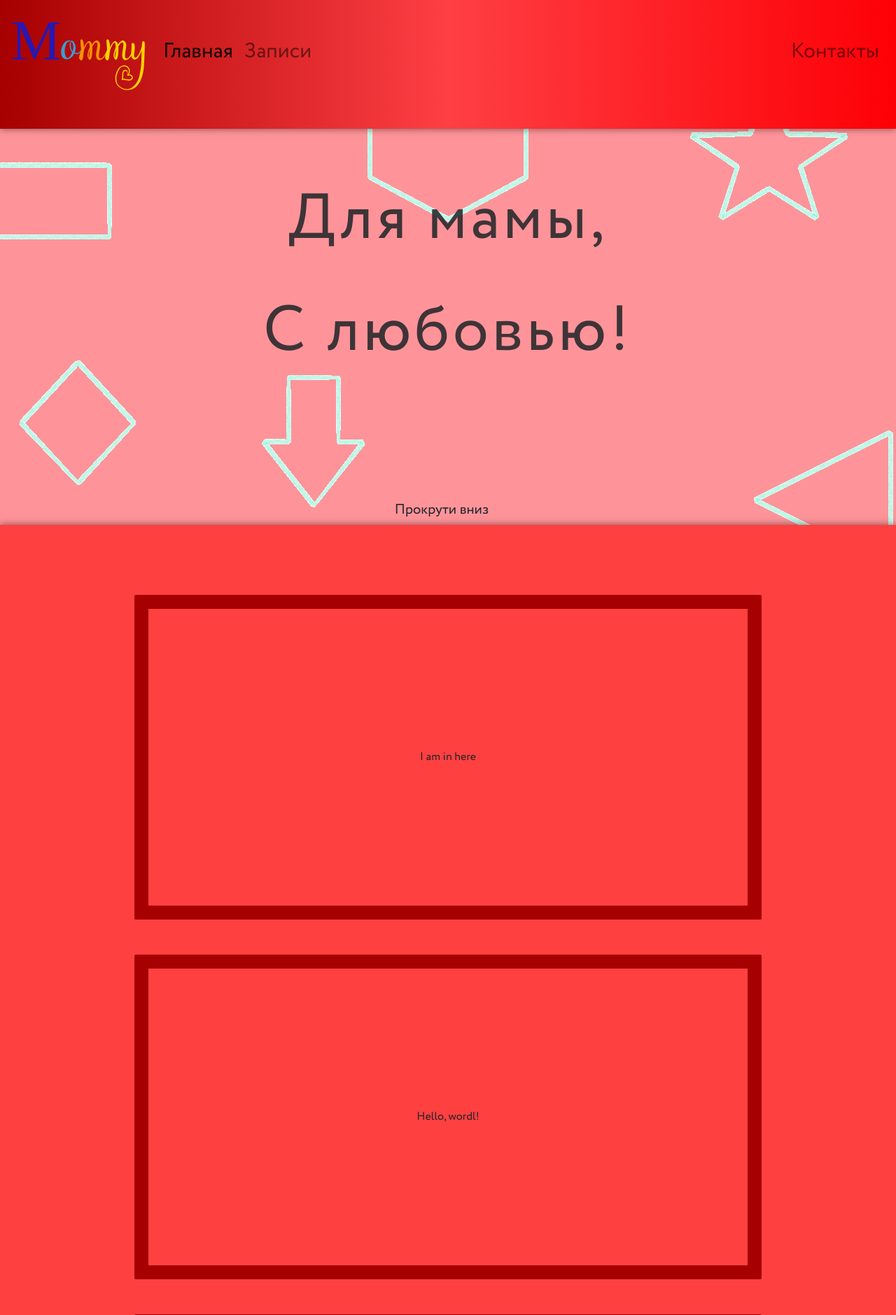
After one commit to AndeyGordeev/forMom, a Flask app: template templates/index.html in a window 1280 px wide. The commit adds this page. Shown: the top 1879 px of the page at 70% size. Run offline with Flask 2, Linux system fonts and the light colour scheme; the template is opened without the code that fills it, so the values that code supplies are empty; some libraries are stand-ins or nearby versions.

Commit message:
добавлена система шаблонов flask и убрано приветствие

```diff
--- a/application.py
+++ b/application.py
@@ -4,4 +4,4 @@ app = Flask(__name__)
 
 @app.route('/')
 def index():
-	return render_template('forMom.html')
+	return render_template('index.html')
--- a/static/css/style.css
+++ b/static/css/style.css
@@ -125,13 +116,15 @@ svg {
 	bottom: 10px;
 	height: 30px;
 	width: 30px;
-	left: 49%;
 }
 
 .bottom {
 	position: absolute;
+	display: flex;
+	align-items: center;
+	justify-content: center;
 	bottom: 0;
-	left: 40%;
+	left: 38%;
 }
 
 .bottom:hover {
--- /dev/null
+++ b/templates/index.html
@@ -0,0 +1,28 @@
+{%extends 'layout.html'%}
+
+{%block title%}Главная{%endblock%}
+
+{%block main%}
+	<div class="container-fluid">
+			<div class="center">
+				<p class="text" style="top: 30%;">Для мамы,</h1>
+				<p class="text" style="top: 50%;">С любовью!</h1>
+			</div>
+			<div class="bottom">
+				<p class="down">Прокрути вниз</p>
+				<svg class="scroll">
+					<line x1="15" y1="30" x2="15" y2="0"/>
+					<line x1="15" y1="30" x2="25" y2="15"/>
+					<line x1="15" y1="30" x2="5" y2="15"/>
+				</svg>
+			</div>
+			<div class="row posts">
+				<div class="post"> I am in here </div>
+				<div class="post"> Hello, wordl! </div>
+				<div class="post"> Heyyyy </div>
+				<div class="post"> So good </div>
+				<div class="post"> Lucky </div>
+				<div class="post"> Hacky </div>
+			</div>
+		</div>
+{%endblock%}
--- /dev/null
+++ b/templates/layout.html
@@ -0,0 +1,43 @@
+<!DOCTYPE html>
+<html>
+	<meta charset="utf-8"/>
+	<meta name="viewport" content="initial-scale=1.0"/>
+	<head>
+		<link rel="stylesheet" href="https://stackpath.bootstrapcdn.com/bootstrap/4.1.1/css/bootstrap.min.css" integrity="sha384-WskhaSGFgHYWDcbwN70/dfYBj47jz9qbsMId/iRN3ewGhXQFZCSftd1LZCfmhktB" crossorigin="anonymous">
+		<script src="https://code.jquery.com/jquery-3.3.1.slim.min.js" integrity="sha384-q8i/X+965DzO0rT7abK41JStQIAqVgRVzpbzo5smXKp4YfRvH+8abtTE1Pi6jizo" crossorigin="anonymous"></script>
+		<script src="https://cdnjs.cloudflare.com/ajax/libs/popper.js/1.14.3/umd/popper.min.js" integrity="sha384-ZMP7rVo3mIykV+2+9J3UJ46jBk0WLaUAdn689aCwoqbBJiSnjAK/l8WvCWPIPm49" crossorigin="anonymous"></script>
+		<script src="https://stackpath.bootstrapcdn.com/bootstrap/4.1.1/js/bootstrap.min.js" integrity="sha384-smHYKdLADwkXOn1EmN1qk/HfnUcbVRZyYmZ4qpPea6sjB/pTJ0euyQp0Mk8ck+5T" crossorigin="anonymous"></script>
+		<title>Mommy | {%block title%}{%endblock%}</title>
+
+		<link rel="stylesheet" type="text/css" href="../static/css/style.css">
+		<link rel="stylesheet" type="text/css" href="../static/css/animate.css">
+		<script src="../static/js/viewportchecker.js"></script>
+		<script src="../static/js/script.js"></script>
+	</head>
+	<body class="text-center">
+		<div class="rectangle"></div>
+		<nav class="navbar navbar-expand-lg navbar-light fixed-top">
+			<a class="navbar-brand" href="#"><span style="color: #2818B1;">M</span><span style="color: #3C9DD0;">o</span><span style="color: #FF9200;">m</span><span style="color: #FFD300;">my</span></a>
+			<button class="navbar-toggler" type="button" data-toggle="collapse" data-target="#navbarSupportedContent" aria-controls="navbarSupportedContent" aria-expanded="false" aria-label="Toggle navigation">
+			<span class="navbar-toggler-icon"></span>
+			</button>
+
+			<div class="collapse navbar-collapse" id="navbarSupportedContent">
+			<ul class="navbar-nav mr-auto">
+			  <li class="nav-item active">
+			    <a class="nav-link" href="#">Главная <span class="sr-only">(current)</span></a>
+			  </li>
+			  <li class="nav-item">
+			    <a class="nav-link" href="#">Записи</a>
+			  </li>
+			</ul>
+			<ul class="navbar-nav ml-auto">
+			  <li class="nav-item">
+			    <a class="nav-link" href="#">Контакты</a>
+			  </li>
+			</ul>
+			</div>
+		</nav>
+		{%block main%}{%endblock%}
+	</body>
+</html>
```
Also changed, not shown: other parts of static/css/style.css (+8 -21 lines).
